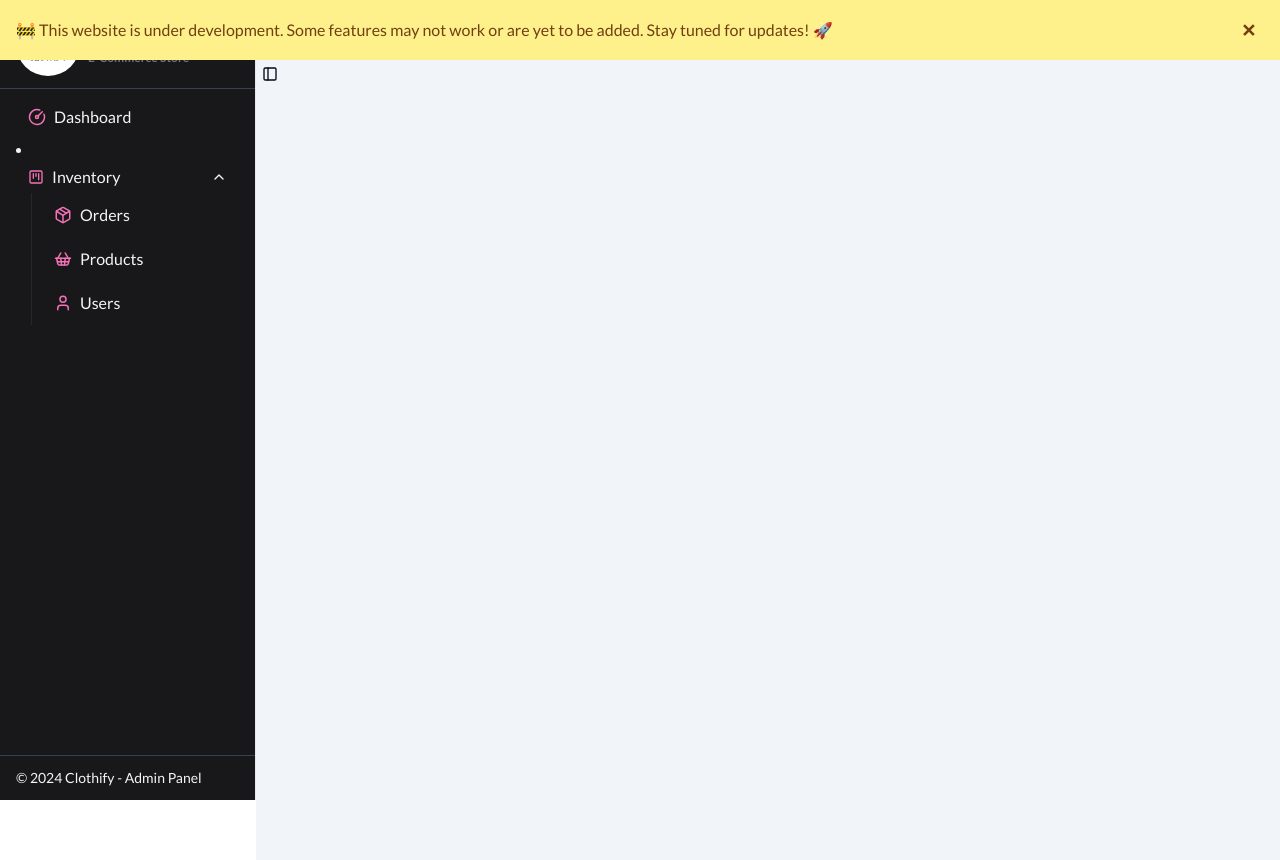
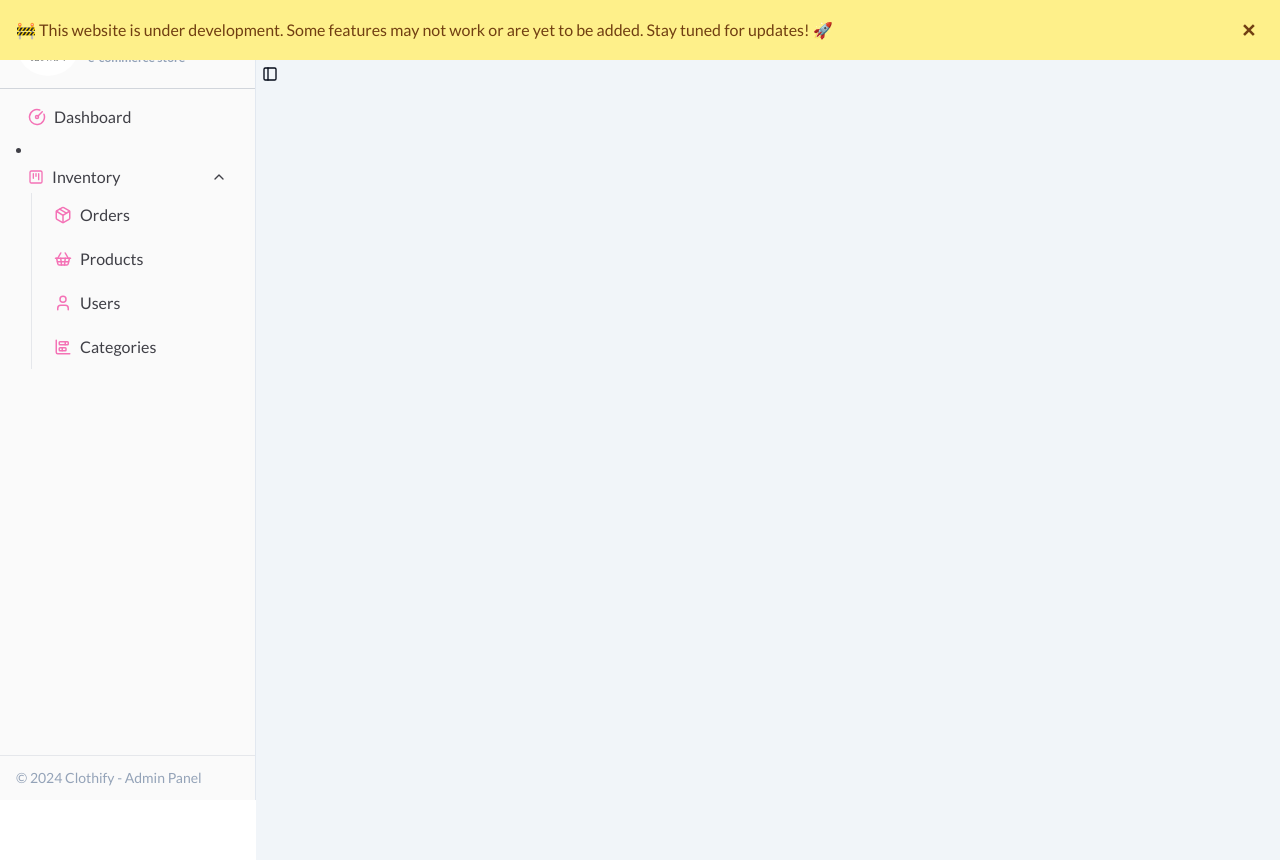
Before and after one commit to sohaibrashed/react-practice, a React (Vite) app: page /admin in a window 1280 px wide. Built offline with nearby package versions, Linux system fonts and the light colour scheme; sample sign-in values are in the browser's storage; a web font is replaced by a local one.

Commit message:
modified

```diff
--- a/src/App.jsx
+++ b/src/App.jsx
@@ -21,6 +21,7 @@ import AboutUs from "./pages/AboutUs";
 import OrderDetails from "./components/OrderDetails";
 import Checkout from "./pages/Checkout";
 import OrderSummary from "./pages/OrderSummary";
+import Categories from "./pages/admin/Categories";
 
 function App() {
   return (
@@ -63,6 +64,7 @@ function App() {
           <Route path="/products/search/:keyword" element={<Products />} />
 
           {/* category?/:category?/:subcategory?/search?/:keyword?/page?/:pageNumber? */}
+
           <Route
             path="/account/:type?"
             element={
@@ -125,6 +127,14 @@ function App() {
                 </PageTransition>
               }
             />
+            <Route
+              path="categories"
+              element={
+                <PageTransition>
+                  <Categories />
+                </PageTransition>
+              }
+            />
             <Route path="products/:id" element={<Product />} />
 
             <Route path="orders" element={<Orders />} />
--- a/src/components/ProfileDataTable.jsx
+++ b/src/components/ProfileDataTable.jsx
@@ -1,4 +1,3 @@
-import React from "react";
 import {
   Table,
   TableBody,
@@ -7,6 +6,7 @@ import {
   TableHeader,
   TableRow,
 } from "./ui/table";
+import { Link } from "react-router";
 
 export default function ProfileDataTable({
   orders = [],
@@ -22,18 +22,34 @@ export default function ProfileDataTable({
         <Table>
           <TableHeader>
             <TableRow>
-              <TableHead className="w-[100px]">Invoice</TableHead>
-              <TableHead>Status</TableHead>
-              <TableHead>Method</TableHead>
-              <TableHead className="text-right">Amount</TableHead>
+              <TableHead className="text-left">Product</TableHead>
+              <TableHead className="text-left">Price</TableHead>
+              <TableHead className="text-left">Qty</TableHead>
+              <TableHead className="text-right">Total</TableHead>
+              <TableHead className="text-right">Summary</TableHead>
             </TableRow>
           </TableHeader>
           <TableBody>
-            {orders.map((item) => {
-              <TableRow>
-                <TableCell></TableCell>
-              </TableRow>;
-            })}
+            {orders.map((order) =>
+              order.items.map((item) => (
+                <TableRow key={item._id}>
+                  <TableCell>{item.product?.name || "-----"}</TableCell>
+                  <TableCell>{item.price.toFixed(2)}</TableCell>
+                  <TableCell>{item.quantity}</TableCell>
+                  <TableCell className="text-right">
+                    {item.total.toFixed(2)}
+                  </TableCell>
+                  <TableCell className="text-right">
+                    <Link
+                      to={`/ordersummary/${order._id}`}
+                      className="text-blue-500"
+                    >
+                      Details
+                    </Link>
+                  </TableCell>
+                </TableRow>
+              ))
+            )}
           </TableBody>
         </Table>
       )}
--- a/src/components/admin/AppSidebar.jsx
+++ b/src/components/admin/AppSidebar.jsx
@@ -12,6 +12,7 @@ import {
 import { Link, NavLink, useNavigate } from "react-router";
 import Logo from "../Logo";
 import {
+  ChartBarStacked,
   ChartNoAxesCombined,
   ChevronDown,
   CircleGauge,
@@ -67,7 +68,7 @@ export function AppSidebar() {
   }
   return (
     <Sidebar>
-      <SidebarHeader className="flex flex-row items-center px-4 py-3 font-bold text-lg border-b border-gray-700">
+      <SidebarHeader className="flex flex-row items-center gap-2 px-4 py-3 font-bold text-lg border-b border-gray-300">
         <Link to={"/"}>
           <Logo className={"rounded-full w-16 h-16"} />
         </Link>
@@ -75,11 +76,11 @@ export function AppSidebar() {
           <h4 className="text-lg font-bold text-pink-600">
             <Link to="/">Clothify</Link>
           </h4>
-          <p className="text-xs text-gray-500">E-Commerce Store</p>
+          <p className="text-xs text-slate-400">e-commerce store</p>
         </div>
         <button
           onClick={handleSignout}
-          className="hover:bg-gray-500 hover:rounded-full p-2 hover:text-slate-300"
+          className="hover:bg-pink-300 hover:rounded-full p-2 hover:text-white"
         >
           <LogOut size={16} />
         </button>
@@ -90,7 +91,9 @@ export function AppSidebar() {
             to="/admin/dashboard"
             className={({ isActive }) =>
               `flex justify-start items-center gap-2 py-2 px-3 rounded-lg ${
-                isActive ? "bg-gray-800" : "hover:bg-gray-700"
+                isActive
+                  ? "bg-pink-100 border-solid border border-pink-300"
+                  : "hover:bg-pink-100 "
               }`
             }
           >
@@ -101,8 +104,10 @@ export function AppSidebar() {
             to="/admin/analytics"
             className={({ isActive }) =>
               `flex justify-start items-center gap-2 py-2 px-3 rounded-lg ${
-                isActive ? "bg-gray-800" : "hover:bg-gray-700"
-              }`
+                          isActive
+                            ? "bg-pink-100 border-solid border border-pink-300"
+                            : "hover:bg-pink-100 "
+                        }`
             }
           >
             <ChartNoAxesCombined size={20} />
@@ -112,8 +117,10 @@ export function AppSidebar() {
             to="/admin/settings"
             className={({ isActive }) =>
               `flex justify-start items-center gap-2 py-2 px-3 rounded-lg ${
-                isActive ? "bg-gray-800" : "hover:bg-gray-700"
-              }`
+                          isActive
+                            ? "bg-pink-100 border-solid border border-pink-300"
+                            : "hover:bg-pink-100 "
+                        }`
             }
           >
             <Settings />
@@ -137,7 +144,9 @@ export function AppSidebar() {
                       to="/admin/orders"
                       className={({ isActive }) =>
                         `flex justify-start items-center gap-2 py-2 px-3 rounded-lg ${
-                          isActive ? "bg-gray-800" : "hover:bg-gray-700"
+                          isActive
+                            ? "bg-pink-100 border-solid border border-pink-300"
+                            : "hover:bg-pink-100 "
                         }`
                       }
                     >
@@ -150,7 +159,9 @@ export function AppSidebar() {
                       to="/admin/products"
                       className={({ isActive }) =>
                         `flex justify-start items-center gap-2 py-2 px-3 rounded-lg ${
-                          isActive ? "bg-gray-800" : "hover:bg-gray-700"
+                          isActive
+                            ? "bg-pink-100 border-solid border border-pink-300"
+                            : "hover:bg-pink-100 "
                         }`
                       }
                     >
@@ -163,12 +174,29 @@ export function AppSidebar() {
                       to="/admin/users"
                       className={({ isActive }) =>
                         `flex justify-start items-center gap-2 py-2 px-3 rounded-lg ${
-                          isActive ? "bg-gray-800" : "hover:bg-gray-700"
+                          isActive
+                            ? "bg-pink-100 border-solid border border-pink-300"
+                            : "hover:bg-pink-100 "
                         }`
                       }
                     >
                       <User size={18} className="stroke-pink-400" />
                       Users
+                    </NavLink>
+                  </SidebarMenuSubItem>
+                  <SidebarMenuSubItem>
+                    <NavLink
+                      to="/admin/categories"
+                      className={({ isActive }) =>
+                        `flex justify-start items-center gap-2 py-2 px-3 rounded-lg ${
+                          isActive
+                            ? "bg-pink-100 border-solid border border-pink-300"
+                            : "hover:bg-pink-100 "
+                        }`
+                      }
+                    >
+                      <ChartBarStacked size={18} className="stroke-pink-400" />
+                      Categories
                     </NavLink>
                   </SidebarMenuSubItem>
                 </SidebarMenuSub>
@@ -177,8 +205,8 @@ export function AppSidebar() {
           </Collapsible>
         </SidebarGroup>
       </SidebarContent>
-      <SidebarFooter className="px-4 py-3 border-t border-gray-700">
-        <div className="text-sm">
+      <SidebarFooter className="px-4 py-3 border-t border-gray-200">
+        <div className="text-sm text-slate-400">
           © {new Date().getFullYear()} Clothify - Admin Panel
         </div>
       </SidebarFooter>
--- a/src/layouts/AdminLayout.jsx
+++ b/src/layouts/AdminLayout.jsx
@@ -9,16 +9,16 @@ export default function AdminLayout() {
     <>
       <DevelopmentBanner />
       <SidebarProvider
-        style={{
-          "--sidebar-background": "240 5.9% 10%",
-          "--sidebar-foreground": "240 4.8% 95.9%",
-          "--sidebar-primary": "224.3 76.3% 48%",
-          "--sidebar-primary-foreground": "0 0% 100%",
-          "--sidebar-accent": "240 3.7% 15.9%",
-          "--sidebar-accent-foreground": "240 4.8% 95.9%",
-          "--sidebar-border": "240 3.7% 15.9%",
-          "--sidebar-ring": "217.2 91.2% 59.8%",
-        }}
+      // style={{
+      //   "--sidebar-background": "240 5.9% 10%",
+      //   "--sidebar-foreground": "240 4.8% 95.9%",
+      //   "--sidebar-primary": "224.3 76.3% 48%",
+      //   "--sidebar-primary-foreground": "0 0% 100%",
+      //   "--sidebar-accent": "240 3.7% 15.9%",
+      //   "--sidebar-accent-foreground": "240 4.8% 95.9%",
+      //   "--sidebar-border": "240 3.7% 15.9%",
+      //   "--sidebar-ring": "217.2 91.2% 59.8%",
+      // }}
       >
         <AppSidebar />
         <main className="flex-1 overflow-y-auto bg-slate-100">
--- a/src/pages/OrderSummary.jsx
+++ b/src/pages/OrderSummary.jsx
@@ -55,7 +55,7 @@ export default function OrderSummary() {
       <Card className="p-6 shadow-lg">
         <div className="flex items-center gap-4 mb-6">
           <Package size={28} className="text-pink-600" />
-          <h2 className="text-2xl sm:text-3xl font-bold">Order Summary</h2>
+          <h2 className="text-xl sm:text-3xl font-bold">Order Summary</h2>
         </div>
         <div className="space-y-4">
           <div className="flex items-center gap-2">
@@ -126,22 +126,22 @@ export default function OrderSummary() {
               <div className="flex items-center gap-4">
                 <img
                   src={
-                    item.product.images[0] ||
+                    item.product?.images[0] ||
                     "https://via.placeholder.com/100x100"
                   }
-                  alt={item.product.name}
+                  alt={item.product?.name}
                   className="w-24 h-24 object-cover rounded-md"
                 />
                 <div className="space-y-1">
                   <p className="text-lg font-semibold line-clamp-1">
-                    {item.product.name}
+                    {item.product?.name || "------"}
                   </p>
                   <p className="text-sm text-gray-500">
-                    {item.quantity} x ${item.price.toFixed(2)}
+                    {item?.quantity} x ${item?.price.toFixed(2)}
                   </p>
                 </div>
               </div>
-              <p className="text-lg font-semibold">${item.total.toFixed(2)}</p>
+              <p className="text-lg font-semibold">${item?.total.toFixed(2)}</p>
             </div>
           ))}
           <div className="flex justify-between items-center border-t pt-4 mt-4">
--- a/src/pages/Profile.jsx
+++ b/src/pages/Profile.jsx
@@ -48,14 +48,14 @@ export default function ProfileScreen() {
 
   return (
     <div className="container mx-auto p-6 lg:p-12 space-y-8">
-      <Card className="p-6 shadow-lg bg-gradient-to-r from-pink-500 to-purple-600 text-white space-y-4">
+      <Card className="p-6 shadow-lg bg-gradient-to-r from-pink-400 to-purple-500 text-white space-y-4">
         <div className="flex flex-col md:flex-row items-center gap-4">
           <Smile size={32} />
           <div className="text-center md:text-left">
-            <h1 className="text-3xl font-bold">
+            <h1 className="text-xl md:text-3xl font-bold">
               Welcome back, {userInfo.name}!
             </h1>
-            <p className="text-lg mt-2">
+            <p className="text-sm md:text-lg mt-2">
               Ready to explore your account and manage your orders? We're here
               to help you every step of the way!
             </p>
@@ -63,7 +63,6 @@ export default function ProfileScreen() {
         </div>
       </Card>
 
-      {/* User Details */}
       <Card className="p-6 shadow-lg space-y-4">
         <div className="flex flex-col md:flex-row items-center gap-6">
           <Avatar className="w-28 h-28">
@@ -74,7 +73,7 @@ export default function ProfileScreen() {
           </Avatar>
           <div className="flex flex-col space-y-2 text-center md:text-left">
             <div className="flex items-center gap-2">
-              <h2 className="text-2xl font-bold">{userInfo.name}</h2>
+              <h2 className="text-xl md:text-2xl font-bold">{userInfo.name}</h2>
               <button
                 title="Update Profile"
                 onClick={handleUpdateUser}
@@ -84,12 +83,13 @@ export default function ProfileScreen() {
               </button>
             </div>
             <p className="text-sm text-gray-500">{userInfo.userEmail}</p>
-            <Badge variant="outline">{userInfo.role}</Badge>
+            <Badge className={"text-slate-600"} variant="outline">
+              {userInfo.role}
+            </Badge>
           </div>
         </div>
       </Card>
 
-      {/* Address Section */}
       <Card className="p-6 shadow-lg space-y-4">
         <div className="flex items-center gap-2">
           <h3 className="text-xl font-semibold">Address Book</h3>
@@ -114,7 +114,9 @@ export default function ProfileScreen() {
           </div>
         ) : (
           <div className="flex items-center gap-2">
-            <p>No address found. Please add your address.</p>
+            <p className="text-sm md:text-base">
+              No address found. Please add your address.
+            </p>
             <button onClick={handleAddAddress} className="hover:text-green-600">
               <PlusCircleIcon size={18} />
             </button>
@@ -122,30 +124,29 @@ export default function ProfileScreen() {
         )}
       </Card>
 
-      {/* Tabs Section */}
-      <Tabs defaultValue="to-pay" className="w-full">
-        <TabsList className="flex justify-center space-x-4 overflow-auto">
-          <TabsTrigger value="all-orders" className="flex-1">
+      <Tabs defaultValue="all-orders">
+        <TabsList className="flex justify-center overflow-x-scroll space-x-2 scrollbar-hide">
+          <TabsTrigger value="all-orders" className="flex-1 flex-shrink-0">
             <Package size={18} className="mr-2" />
             All Orders
           </TabsTrigger>
-          <TabsTrigger value="to-pay" className="flex-1">
+          <TabsTrigger value="to-pay" className="flex-1 flex-shrink-0">
             <CreditCard size={18} className="mr-2" />
             To Pay
           </TabsTrigger>
-          <TabsTrigger value="to-ship" className="flex-1">
+          <TabsTrigger value="to-ship" className="flex-1 flex-shrink-0">
             <Truck size={18} className="mr-2" />
             To Ship
           </TabsTrigger>
-          <TabsTrigger value="to-receive" className="flex-1">
+          <TabsTrigger value="to-receive" className="flex-1 flex-shrink-0">
             <House size={18} className="mr-2" />
             To Receive
           </TabsTrigger>
-          <TabsTrigger value="to-review" className="flex-1">
+          <TabsTrigger value="to-review" className="flex-1 flex-shrink-0">
             <MessageCircle size={18} className="mr-2" />
             To Review
           </TabsTrigger>
-          <TabsTrigger value="returns" className="flex-1">
+          <TabsTrigger value="returns" className="flex-1 flex-shrink-0">
             <Undo2 size={18} className="mr-2" />
             Returns & Cancellations
           </TabsTrigger>
--- /dev/null
+++ b/src/pages/admin/Categories.jsx
@@ -0,0 +1,30 @@
+import { Tabs, TabsContent, TabsList, TabsTrigger } from "@/components/ui/tabs";
+
+export default function Categories() {
+  return (
+    <div className="flex items-center justify-center min-h-screen bg-gray-100 px-4">
+      <div className="bg-white shadow-lg rounded-lg w-full max-w-md p-6">
+        <Tabs defaultValue={"category"} className="w-full">
+          <TabsList className="flex justify-center mb-6">
+            <TabsTrigger
+              value="category"
+              className="w-1/2 text-center font-medium"
+            >
+              Category
+            </TabsTrigger>
+            <TabsTrigger
+              value="subCategory"
+              className="w-1/2 text-center font-medium"
+            >
+              Sub-Category
+            </TabsTrigger>
+          </TabsList>
+
+          <TabsContent value="category">Category form</TabsContent>
+
+          <TabsContent value="subCategory">sub-category form</TabsContent>
+        </Tabs>
+      </div>
+    </div>
+  );
+}
```
